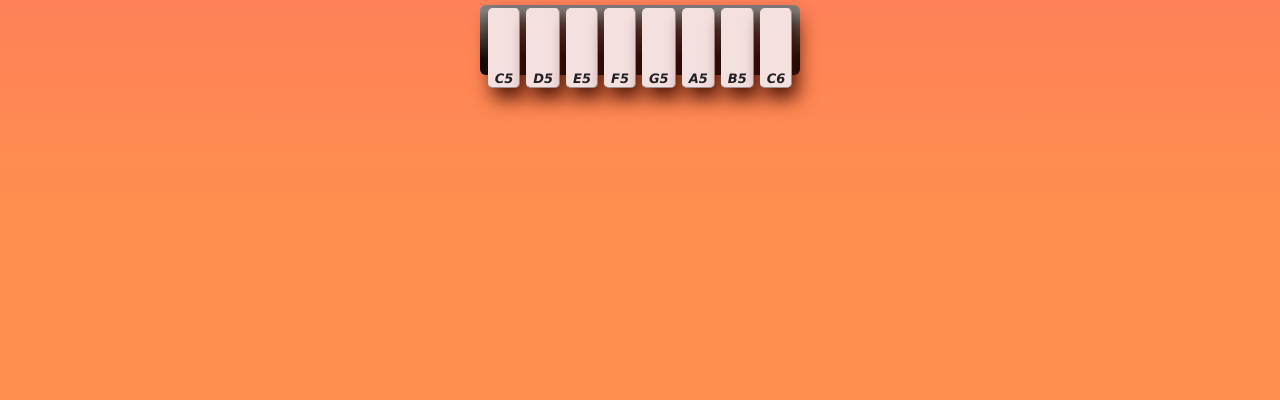
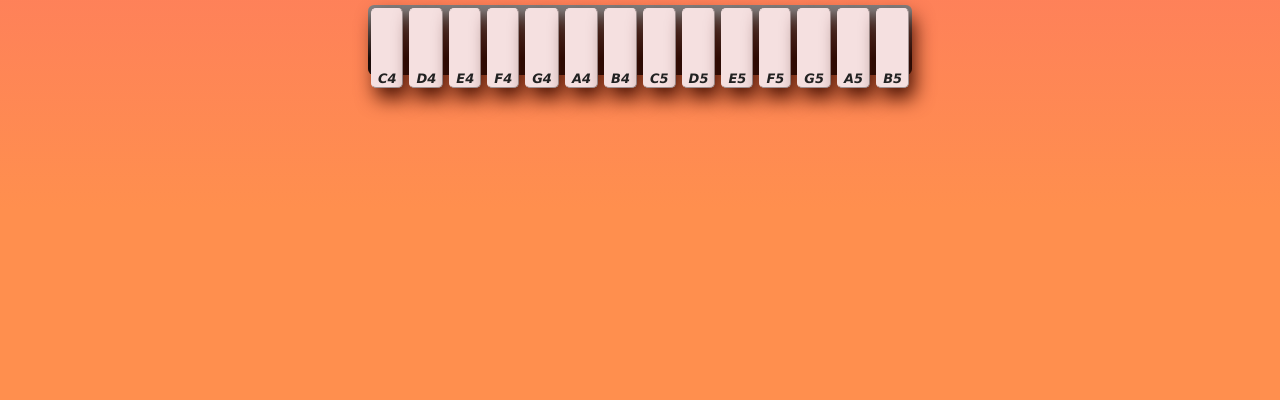
Before and after one commit to mattiamassimi/Sampler_test, a plain HTML site: page index.html in a window 1280 px wide. Shown: the part 400-800 px from the top of the page. Drawn offline with nearby package versions, Linux system fonts and the light colour scheme; no server answers.

Commit message:
Modifiche tastiera

```diff
--- a/script.js
+++ b/script.js
@@ -10,33 +10,38 @@ var sampler = new Tone.Sampler({
 
 //Play & stop functions
 function playSound(l){
-    //keyboard.classList.add('play');
+
     sampler.triggerAttack(l);
 }
 
 function stopSound(l){
-    //keyboard.classList.remove('play');
+
     sampler.triggerRelease(l);
 }
 
 
 //Button and label creation
 let keys = [];
-let keyNote=['C5', 'D5', 'E5', 'F5', 'G5', 'A5', 'B5', 'C6'];
-
-for(let i=0; i<keyNote.length; i++){
+let keyNote=['C', 'D', 'E', 'F', 'G', 'A', 'B'];
+for(let i=4; i<6; i++){
+  for(let j=0; j<keyNote.length; j++){
     e=document.createElement("button");
     e.classList.add("key");
     label=document.createElement("h2");
-  label.textContent=keyNote[i];
+    label.textContent=keyNote[j]+i.toString();
     e.append(label);
     keyboard.append(e);
     keys.push(e);
+  }
 }
 
 
 //provare polifonia
 //mettere keyboard control
+//collegamento active button css
+//ADSR
+//Quanti sample utilizzare per avere un buon risutato (1 ogni tono?)
+//switch tra strumenti
 
 
 // listener
@@ -45,7 +50,6 @@ keys.forEach(element =>
   element.onmousedown=function()
   {
     let note = element.getElementsByTagName('h2')[0].innerText;
-    //const isPlaying = keyboard.classList.contains('play')
 
     playSound(note);
 
@@ -60,5 +64,5 @@ keys.forEach(element =>
 //   console.log(key);
 
 //   })
-//b=document.getElementsByTagName("button");
-//console.log(b);
+// b=document.getElementsByTagName("button");
+//b.classList.add("active")
--- a/style.css
+++ b/style.css
@@ -67,5 +67,4 @@ h2{
     justify-content: center;
     border-radius: 6px;
     height:70px;
-    width: 320px;
 }
```
Lines whose indentation alone changed are shown as unchanged.
